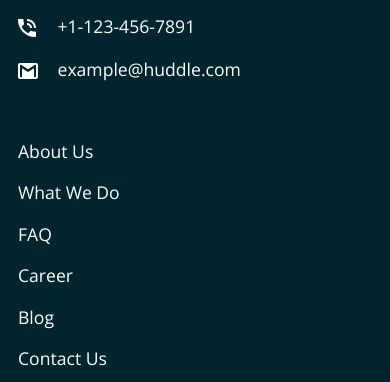
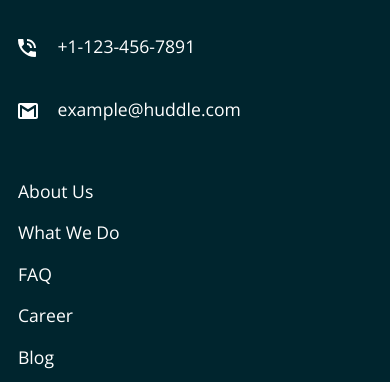
Before and after one commit to VivekAgrawl/huddle-block, a plain HTML site: page index.html in a window 390 px wide. Shown: the part 2832-3214 px from the top of the page. Drawn offline with nearby package versions, Linux system fonts and the light colour scheme.

Commit message:
Added foot pad top class

```diff
--- a/css/styles.css
+++ b/css/styles.css
@@ -305,7 +305,9 @@ a {
     .foot-box-pad{
         padding-top: 40px;
     }
-
+    .foot-pad-top{
+        padding-top: 20px;
+    }
     .cpyrht {
         margin: 35px 0 50px;
         font-size: 0.7rem;
```
